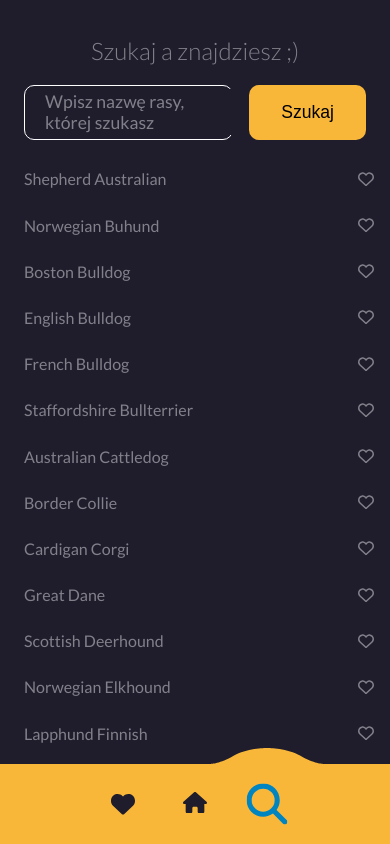
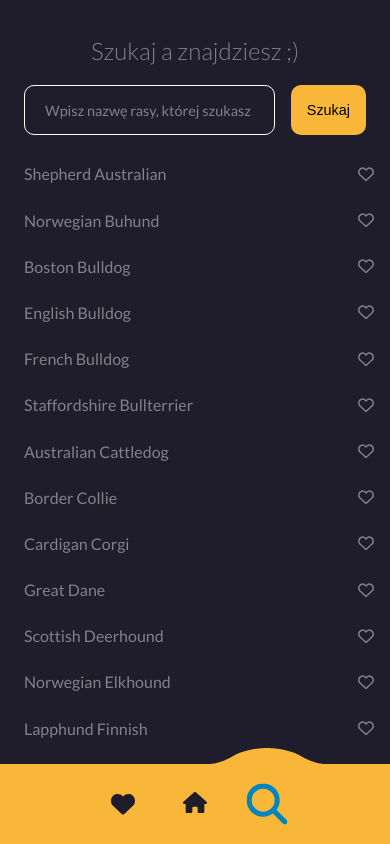
Before and after one commit to Kuba429/woof, a React (Vite) app: page /search in a window 390 px wide. Shown: the top 844 px of the page. Built offline with nearby package versions, Linux system fonts and the light colour scheme.

Commit message:
label nie zaslania inputu gdy ten nie jest pusty

```diff
--- a/src/views/search/Search.module.scss
+++ b/src/views/search/Search.module.scss
@@ -48,7 +48,8 @@
 	transition: ease all 0.2s;
 	font-size: 1.1rem;
 }
-.input:focus + label {
+.input:focus + label,
+.input[data-is-empty="false"] + label {
 	background-color: var(--primary);
 	color: var(--bg);
 	top: 0;
@@ -68,3 +69,18 @@
 .fallback {
 	text-align: center;
 }
+@media (max-width: 500px) {
+	.input {
+		font-size: 0.9rem;
+	}
+	.input + label {
+		font-size: 0.9rem;
+	}
+	.input:focus + label {
+		font-size: 0.7rem;
+	}
+	.button {
+		font-size: 0.9rem;
+		padding-inline: 1rem;
+	}
+}
--- a/src/views/search/SearchView.tsx
+++ b/src/views/search/SearchView.tsx
@@ -16,12 +16,20 @@ export function SearchView() {
 		if (typeof newQuery !== "string") return;
 		setQuery(newQuery);
 	};
+	const [isEmpty, setIsEmpty] = useState(true);
 	return (
 		<>
 			<h2 className={styles.header}>Szukaj a znajdziesz ;)</h2>
 			<form onSubmit={handleSubmit} className={styles.form}>
 				<div className={styles.inputWrapper}>
 					<input
+						data-is-empty={isEmpty}
+						onInput={(e) =>
+							setIsEmpty(
+								(e.target as HTMLInputElement).value.length ===
+									0
+							)
+						}
 						ref={inputRef}
 						id={inputId}
 						className={styles.input}
```
